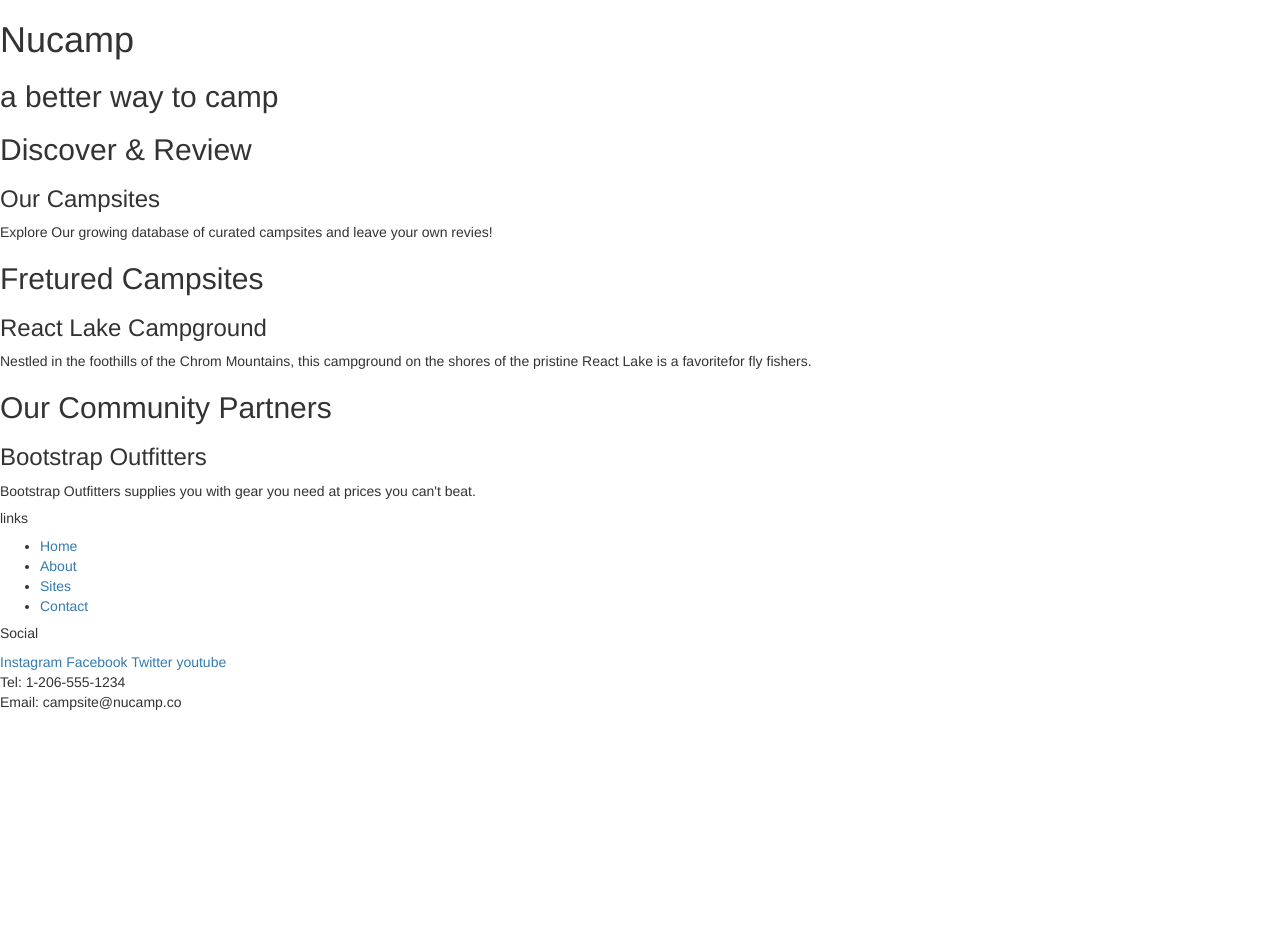
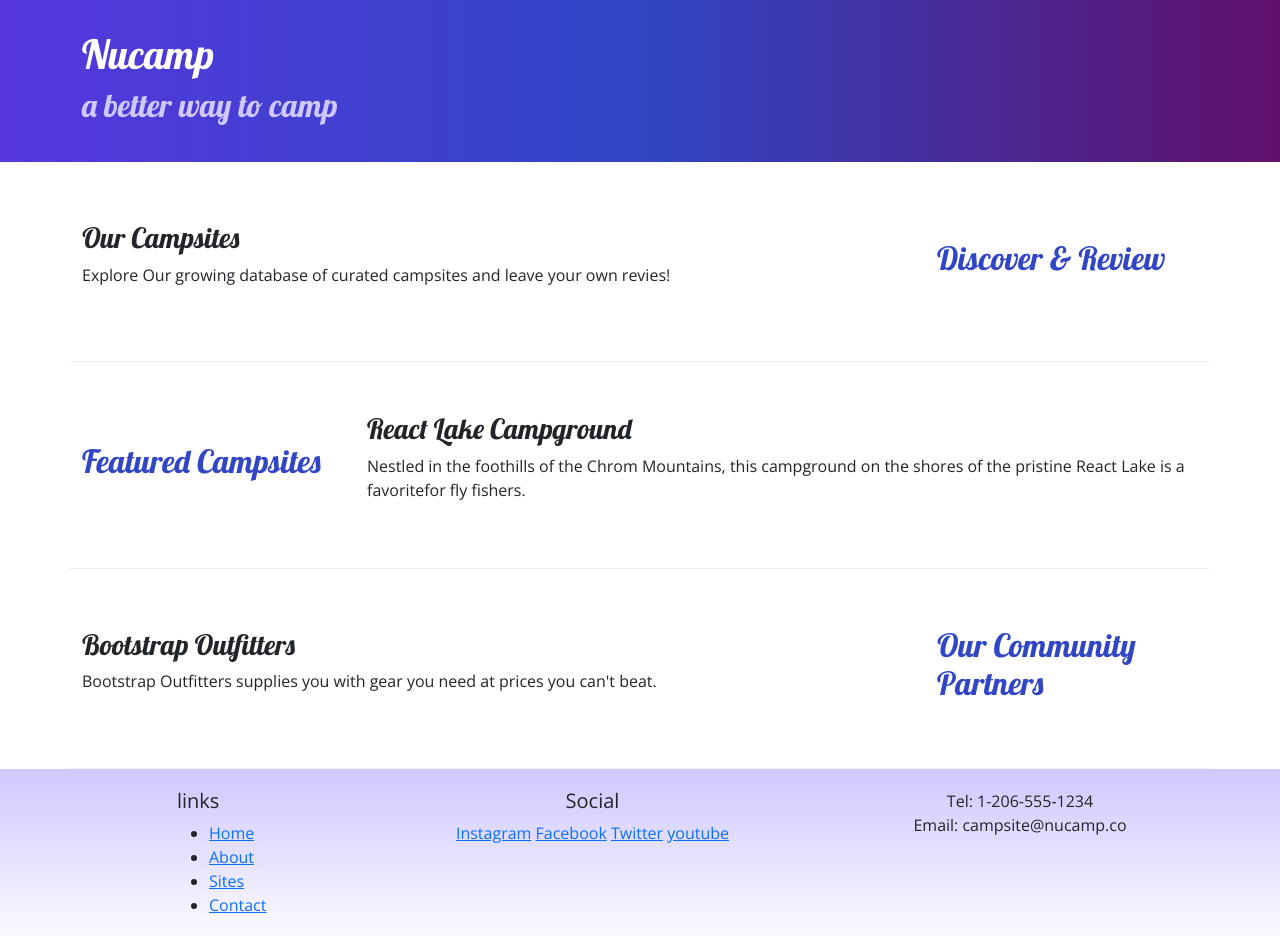
Before and after one commit to ninetailedcoder/My-First-Bootstrap-Project, a website: page index.html in a window 1280 px wide. Before the commit the page ends 800 px from the top, so only its background shows below. Drawn offline with nearby package versions, Linux system fonts and the light colour scheme.

Commit message:
Adding Custom Styles

```diff
--- /dev/null
+++ b/css/styles.css
@@ -0,0 +1,32 @@
+body {
+    font-family: "Open Sans", sans-serif;
+}
+
+h1, h2, h3 {
+    font-family: "Lobster", cursive;
+}
+
+h2 {
+    color: #3046C5;
+}
+
+header h2 {
+    color: #CEC8FF;
+}
+
+footer {
+    background-image: linear-gradient(#CEC8FF, white);
+    padding: 20px 0;
+}
+
+.jumbotron {
+    padding: 30px;
+    background-image: linear-gradient(to right, #5637DD, #3046C5, #60106B);
+    color: white;
+}
+
+.row-content {
+    padding: 50px 0;
+    border-bottom: 1px ridge;
+    min-height: 200px;
+}
--- a/index.html
+++ b/index.html
@@ -5,32 +5,54 @@
         <meta name="viewport" content="width=device-width, initial-scale=1"/>
 
         <link rel="stylesheet" href="node_modules/bootstrap/dist/css/bootstrap.min.css"/>
+        <link rel="stylesheet" href="https://fonts.googleapis.com/css?family=Lobster|Open+Sans" />
+        <link rel="stylesheet" href="css/styles.css"/>
         <title>NuCamp: A Better way to Camp</title>
     </head>
     <body>
-        <header>
-            <div>
+        <header class="jumbotron">
+            <div class="container">
+                <div class="row">
+                    <div class="col">
                         <h1>Nucamp</h1>
                         <h2>a better way to camp</h2>
                     </div>
+                </div>
+            </div>
         </header>
-        <div>
+        <div class="container">
+            <div class="row row-content align-items-center">
+                <div class="col-sm-4 order-sm-last col-md-3 text-sm-right" >
                     <h2>Discover & Review</h2>
+                </div>
+                <div class="col">
                     <h3>Our Campsites</h3>
                     <p>Explore Our growing database of curated campsites and leave your own revies!</p>
                 </div>
-        <div>
-            <h2>Fretured Campsites</h2>
+            </div>
+            <div class="row row-content align-items-center">
+                <div class="col-sm-4 col-md-3">
+                    <h2>Featured Campsites</h2>
+                </div>
+                <div class="col">
                     <h3>React Lake Campground</h3>
                     <p>Nestled in the foothills of the Chrom Mountains, this campground on the shores of the pristine React Lake is a favoritefor fly fishers.</p>
                 </div>
-        <div>
+            </div>
+            <div class="row row-content align-items-center">
+                <div class="col-sm-4 order-sm-last col-md-3 text-sm-right">
                     <h2>Our Community Partners</h2>
+                </div>
+                <div class="col">
                     <h3>Bootstrap Outfitters</h3>
                     <p>Bootstrap Outfitters supplies you with gear you need at prices you can't beat.</p>
                 </div>
+            </div>
+        </div>
         <footer>
-            <div>
+            <div class="container">
+                <div class="row">
+                    <div class="col-4 col-sm-2 offset-1">
                         <h5>links</h5>
                         <ul>
                             <li><a href="#">Home</a></li>
@@ -39,16 +61,18 @@
                             <li><a href="#">Contact</a></li>
                         </ul>
                     </div>
-            <div>
+                    <div class="col-6 col-sm-5 text-center">
                         <h5>Social</h5>
                         <a href="http://instagram.com/">Instagram</a>
                         <a href="http://facebook.com/">Facebook</a>
                         <a href="http://twitter.com/">Twitter</a>
                         <a href="http://youtube.com">youtube</a>
                     </div>
-            <div>
+                    <div class="col-sm-4 text-center">
                         Tel: 1-206-555-1234<br/>
                         Email: campsite@nucamp.co
+                    </div>
+                </div>
             </div>
         </footer>
         <script src="node_modules/jquery/dist/jquery.slim.min.js"></script>
--- a/package.json
+++ b/package.json
@@ -14,7 +14,7 @@
     "lite-server": "^2.6.1"
   },
   "dependencies": {
-    "bootstrap": "^3.4.1",
+    "bootstrap": "^5.3.0-alpha1",
     "jquery": "^3.5.1",
     "popper.js": "^1.16.1"
   }
```
Also changed, not shown: 1 other file. Lines whose indentation alone changed are shown as unchanged.
